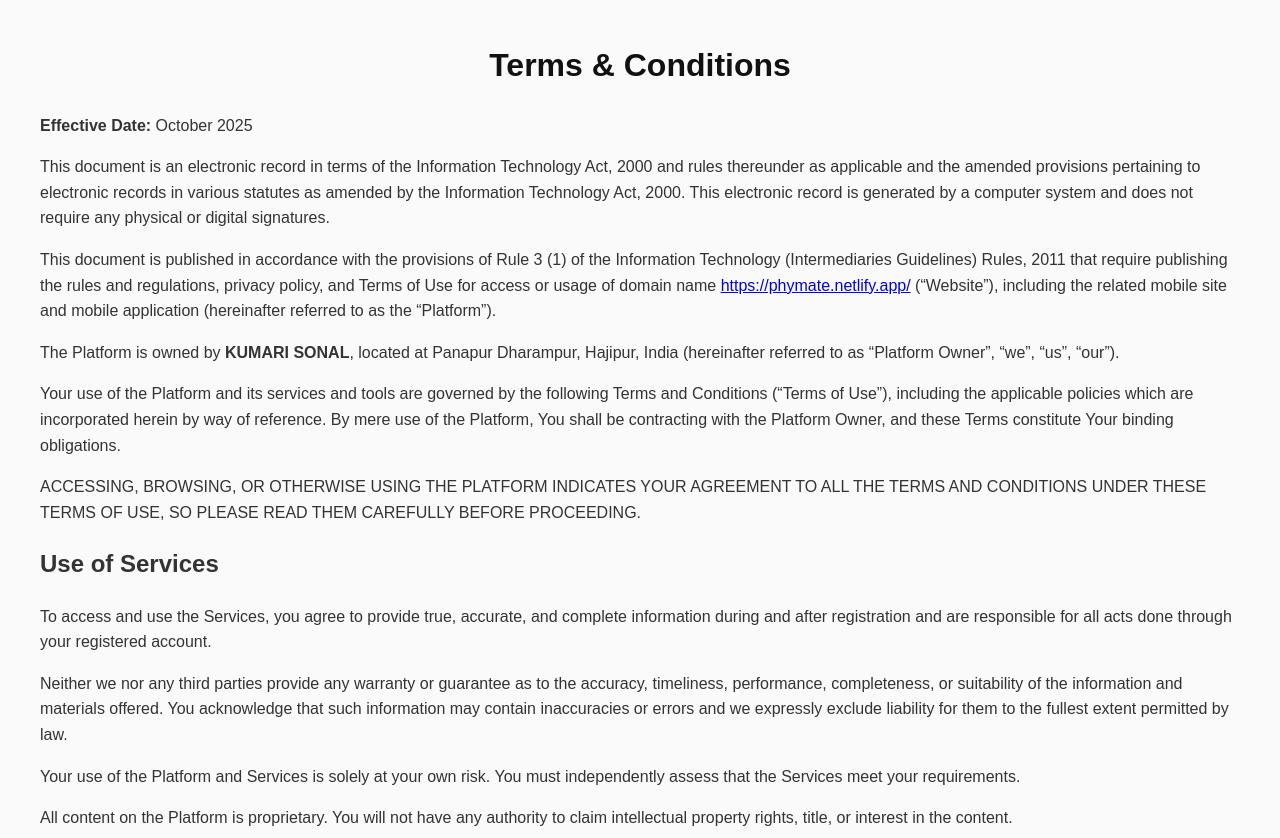
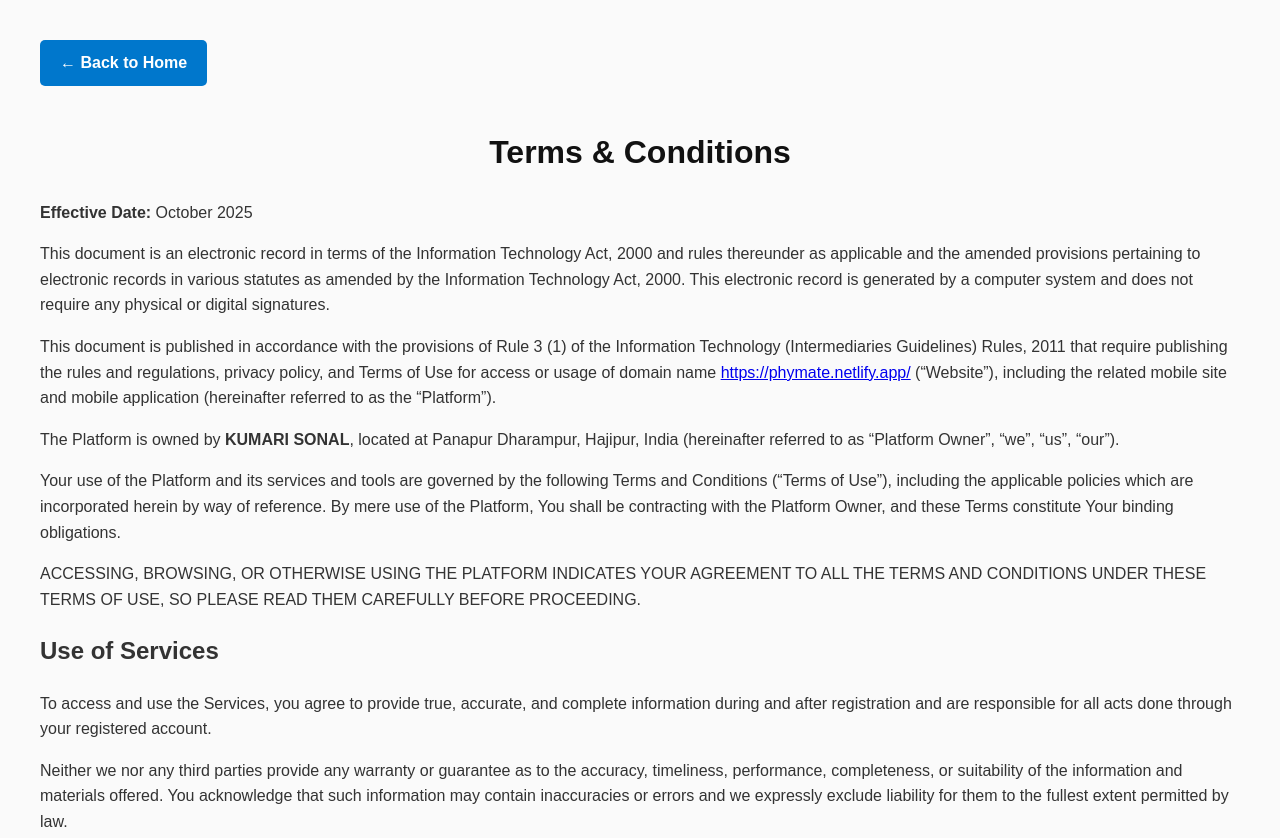
Before and after one commit to KS2179/Phymate, a plain HTML site: page terms.html in a window 1280 px wide. Shown: the top 838 px of the page. Drawn offline with Linux system fonts and the light colour scheme.

Commit message:
Update terms.html

```diff
--- a/terms.html
+++ b/terms.html
@@ -22,6 +22,10 @@
   </style>
 </head>
 <body>
+<a href="https://phymate.netlify.app/"
+   style="display:inline-block; margin-bottom:20px; padding:10px 20px; background-color:#0077cc; color:white; text-decoration:none; border-radius:5px; font-weight:bold;">
+   &larr; Back to Home
+</a>
 
   <h1>Terms & Conditions</h1>
   <p><strong>Effective Date:</strong> October 2025</p>
```
